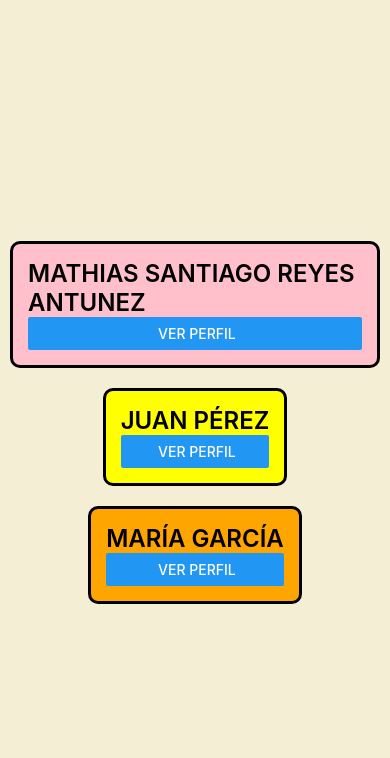
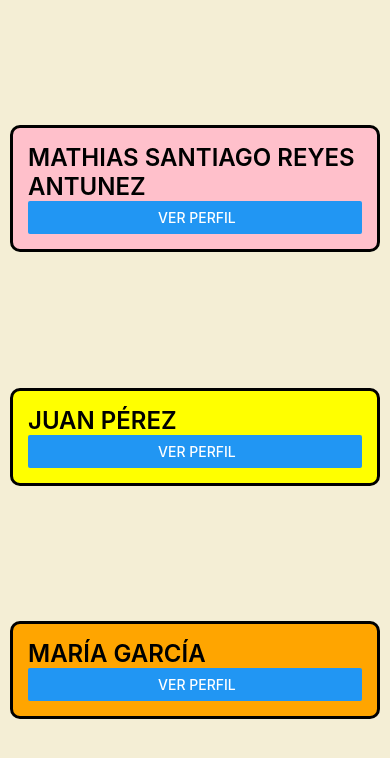
Before and after one commit to 125052723-create/Desarrollo-de-aplicaciones-Moviles-TIID-221, a React Native app in the folder App2/: screen / in a window 390 px wide. Shown: the top 758 px of the page. Built offline with nearby package versions, Linux system fonts and the light colour scheme.

Commit message:
practica 8. StyleSheet completada

```diff
--- a/App2/App.js
+++ b/App2/App.js
@@ -50,8 +50,8 @@ const styles = StyleSheet.create({
     flex: 1,
     backgroundColor: '#f4eed5',
     flexDirection: 'column',
-    alignItems: 'center',
-    justifyContent: 'center',
+    justifyContent: 'space-evenly',
+    alignItems: 'left',
   },
   tarjetas1:{
     backgroundColor: 'pink',
```
